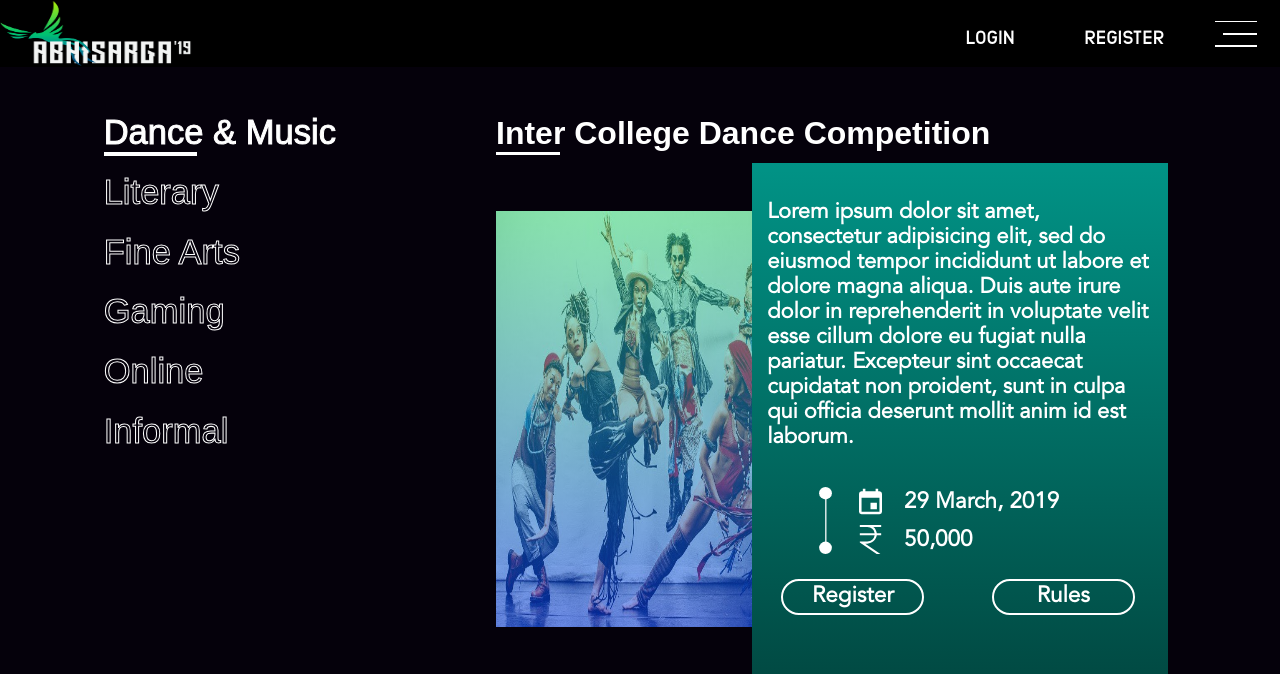
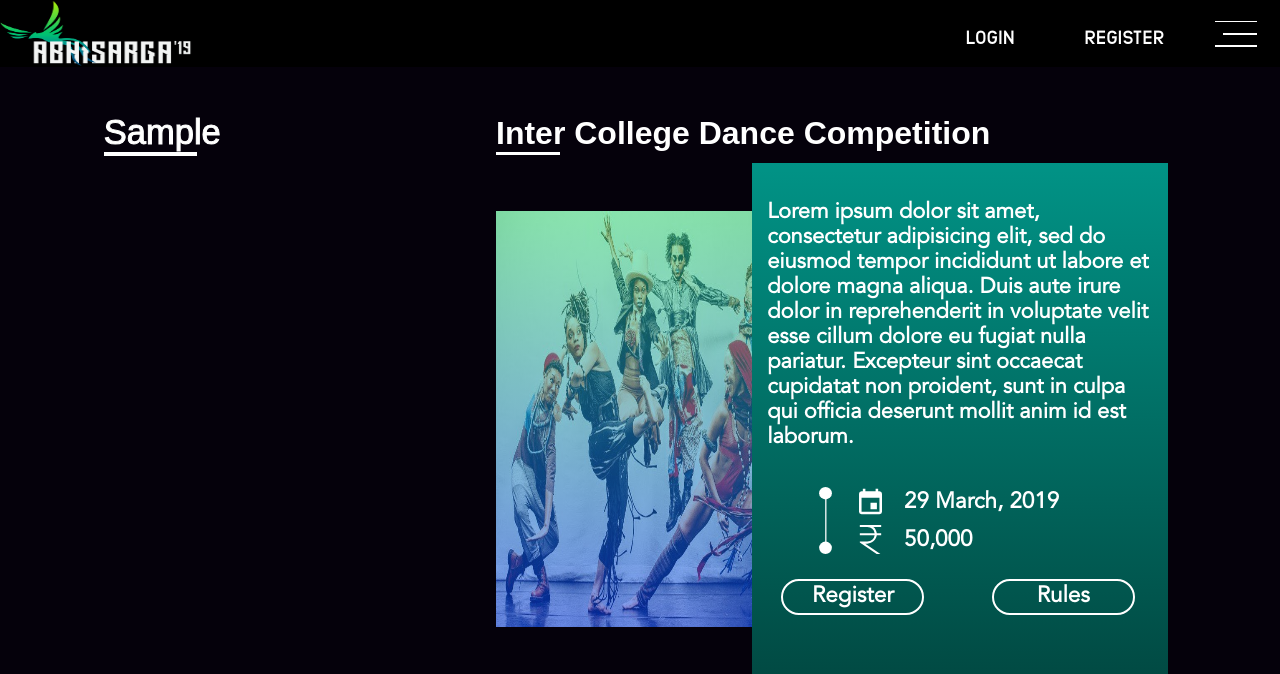
Before and after one commit to Gradient-IIITS/Abhisarga2k19, a Django app: page /event/ in a window 1280 px wide. Shown: the top 674 px of the page. Run offline with Django 3.2, Linux system fonts and the light colour scheme; tables that the repository leaves empty hold one stand-in row (values such as "Sample post"); some web fonts are replaced.

```diff
--- a/Event/templates/Event/events.html
+++ b/Event/templates/Event/events.html
@@ -118,12 +118,11 @@
 
     <div id="listnav">
       <ul>
-        <li class="nav-link active-link" value="0" onclick="changeselect(this)">Dance & Music<hr></li>
-        <li class="nav-link" value="1" onclick="changeselect(this)">Literary<hr></li>
-        <li class="nav-link" value="2" onclick="changeselect(this)">Fine Arts<hr></li>
-        <li class="nav-link" value="3" onclick="changeselect(this)">Gaming<hr></li>
-        <li class="nav-link" value="4" onclick="changeselect(this)">Online<hr></li>
-        <li class="nav-link" value="5" onclick="changeselect(this)">Informal<hr></li>
+      	{% for category in event_category %}{% if forloop.counter0 == 0 %}
+        <li class="nav-link active-link" value="{{forloop.counter0}}" onclick="changeselect(this)">{{ category.category }}<hr></li>
+        {% else %}
+        <li class="nav-link" value="{{forloop.counter0}}" onclick="changeselect(this)">{{ category.category }}<hr></li>
+        {% endif %}{% endfor %}
       </ul>
     </div>
 {% endblock %}
--- a/UserAuth/templates/UserAuth/main.html
+++ b/UserAuth/templates/UserAuth/main.html
@@ -98,7 +98,7 @@
 					<img src="{% static 'assets/img/events/dance.jpg' %}" alt="Dance">
 					<div class="shadow"></div>
 					<h1>{{ category.category }}</h1>
-					<p>{{ description }}</p>
+					<p>{{ category.description }}</p>
 					<ul>
 						{% for event in events %}{% if event.event_category.id == category.id %}
 						<li>+ &nbsp; &nbsp; {{ event.name }}</li>
```
